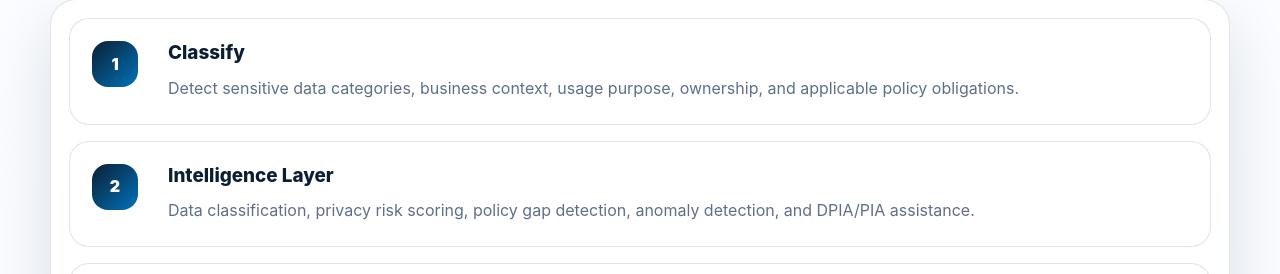
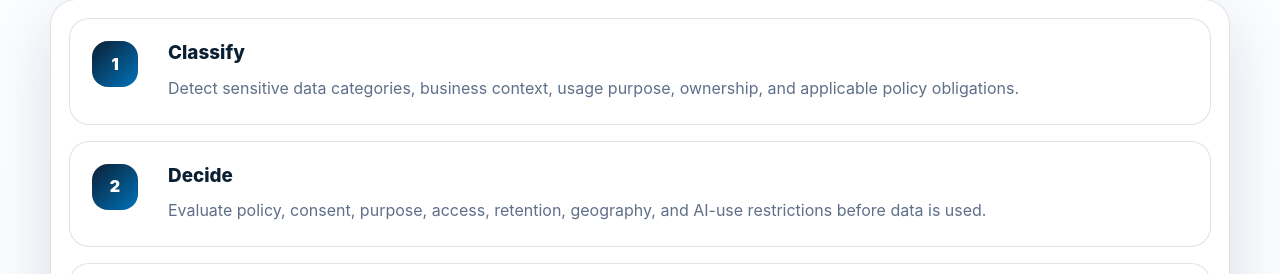
Before and after one commit to DigiTrans-App/digitrans-landing-page, a plain HTML site: page index.html in a window 1280 px wide. Shown: the part 1846-2120 px from the top of the page. Drawn offline with Linux system fonts and the light colour scheme.

Commit message:
Update index.html

```diff
--- a/index.html
+++ b/index.html
@@ -111,8 +111,8 @@
         <div class="arch-layer">
           <span class="layer-number">2</span>
           <div>
-            <h3>Intelligence Layer</h3>
-            <p>Data classification, privacy risk scoring, policy gap detection, anomaly detection, and DPIA/PIA assistance.</p>
+            <h3>Decide</h3>
+            <p>Evaluate policy, consent, purpose, access, retention, geography, and AI-use restrictions before data is used.</p>
           </div>
         </div>
         <div class="arch-layer">
```
